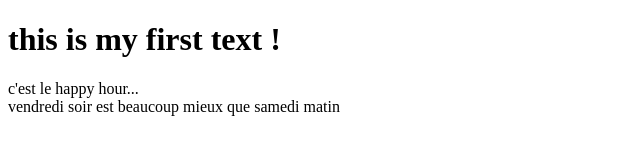
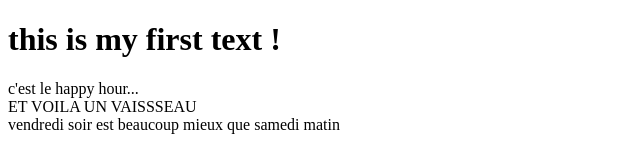
Before and after one commit to ZIPPOcells/formation-git-master, a plain HTML site: page index.html in a window 1280 px wide. Shown: the whole page, without its empty margins (0-640 px from the left). Drawn offline with Linux system fonts and the light colour scheme.

Commit message:
feat: new div

```diff
--- a/index.html
+++ b/index.html
@@ -11,6 +11,9 @@
     <div>
         c'est le happy hour...
          </div>
+    <div>
+        ET VOILA UN VAISSSEAU
+    </div>
     <span>
         vendredi soir est beaucoup mieux que samedi matin
     </span>
```
